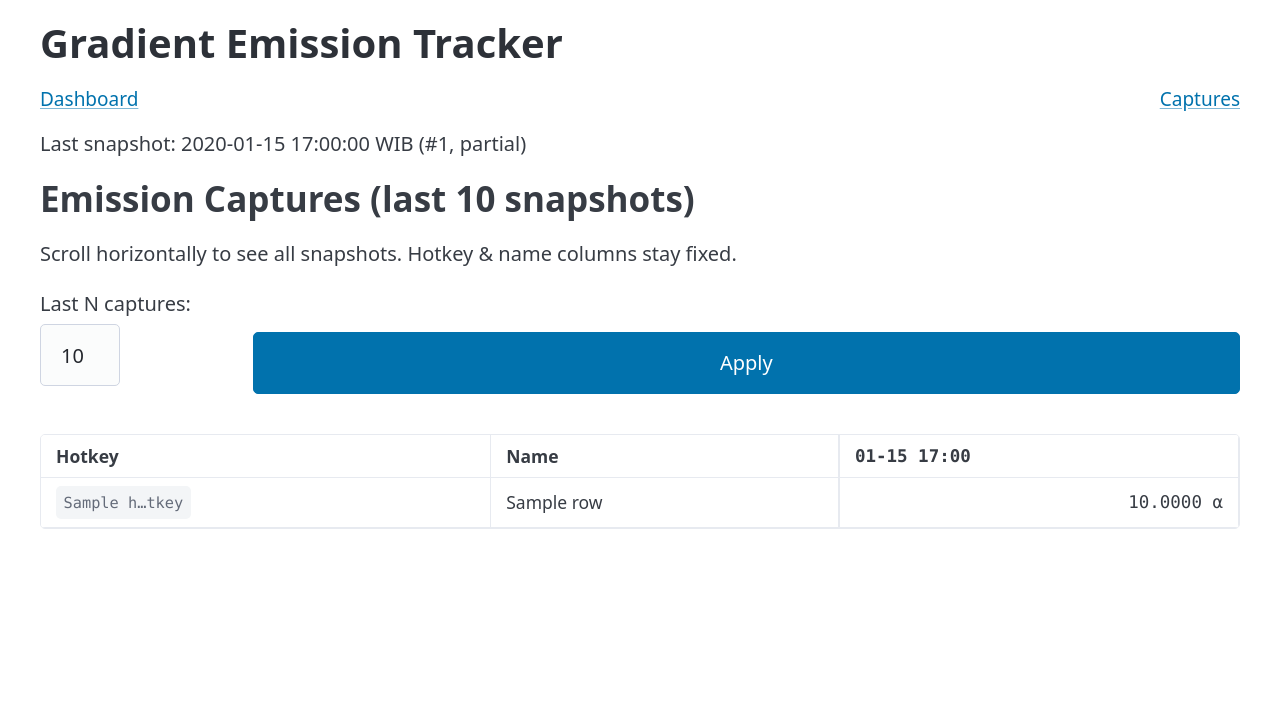
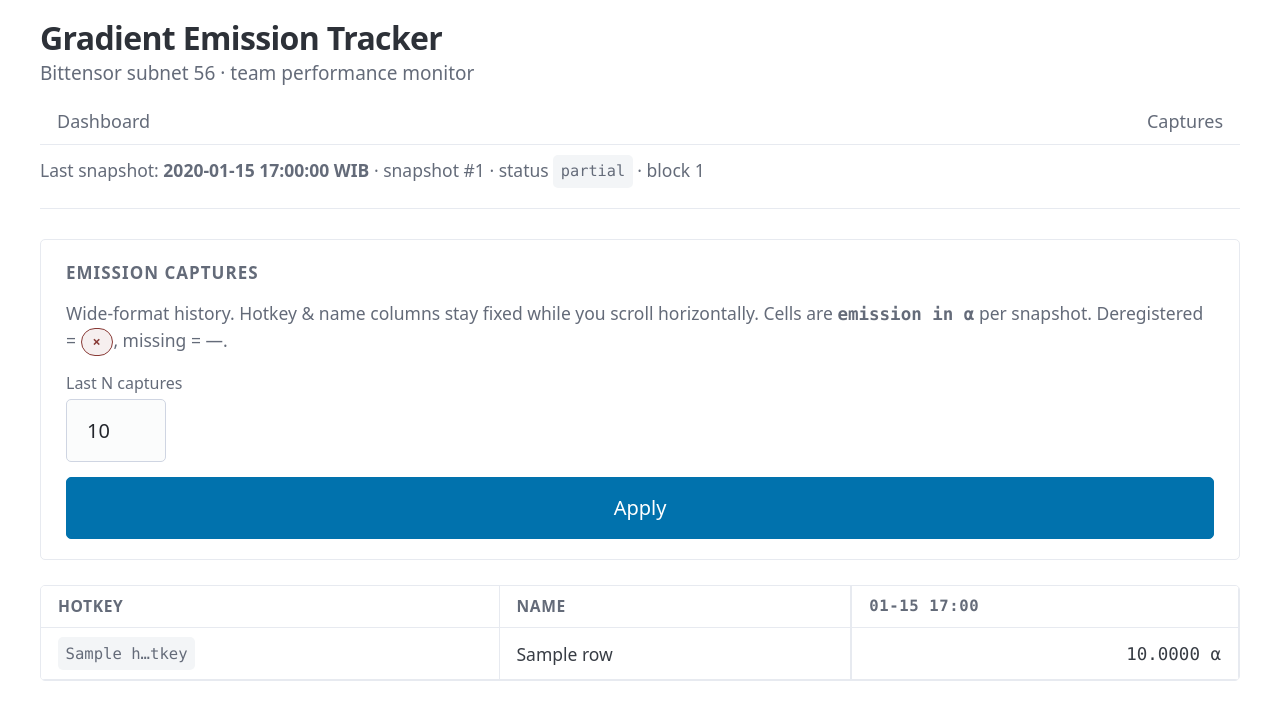
Before and after one commit to firzahdzm/data-emission, a FastAPI app: template src/emission_tracker/web/templates/captures.html in a window 1280 px wide. Shown: the top 720 px of the page. Run offline with FastAPI, Linux system fonts and the light colour scheme; the template is opened without the code that fills it: most values are stand-ins (such as "Sample title", 1, 10 or a date in 2020); parts of the project's set-up code (start-up, migrations or seed data) failed here and were passed over; some libraries are stand-ins or nearby versions.

Commit message:
feat(web): polish dashboard styling with KPI cards, badges, panels
Promote the dashboard from a raw Pico defaults look to a proper-looking
internal tool. All theme-aware via Pico CSS variables (light + dark).

style.css:
- Wider container (1200px), tighter header with subtitle
- Tabbed nav (Dashboard / Captures) with active underline driven by
  active_page context var
- .kpi-grid + .kpi-card components: label / big value / sub-line, with
  ok/warn color variants
- .panel section wrapper: card-style background, uppercase header label
- .filter-form: flex layout, label-above-input pattern
- .badge: pill-shaped status badges (ok / warn)
- .row-warn: subtle red-tinted row background (replaces hard-coded #fff4e6)
- Table polish: hover background, tabular-nums, uppercase header labels
- All colors via var(--pico-*) so light/dark mode both look intentional

base.html:
- Subtitle, structured last-snapshot line, active nav state

dashboard.html:
- 3 KPI cards on top (Accumulated / Registered / Deregistered)
- Filter form in its own panel, label-above-input
- Table inside a panel with section header
- Status column uses .badge .badge-ok / .badge-warn pills

captures.html:
- Wrapped in panel
- Header uppercased via CSS, body explainer line
- Table cells use card-background-color so they sit visually inside the
  panel; headers slightly elevated; sticky cols + zebra-style hover

Routes pass active_page to template context so the right nav tab
highlights. 2 captures-page assertions adjusted to match the new
copy. 83 tests passing.

```diff
--- a/src/emission_tracker/web/routes_pages.py
+++ b/src/emission_tracker/web/routes_pages.py
@@ -123,6 +123,7 @@ def register_pages(app: FastAPI) -> None:
                 "to_input": to or "",
                 "active_range": effective_preset if (from_ is None and to is None) else "",
                 "latest": latest,
+                "active_page": "dashboard",
             },
         )
 
@@ -139,5 +140,6 @@ def register_pages(app: FastAPI) -> None:
                 "rows": table["rows"],
                 "limit": limit,
                 "latest": latest,
+                "active_page": "captures",
             },
         )
--- a/src/emission_tracker/web/static/style.css
+++ b/src/emission_tracker/web/static/style.css
@@ -1,3 +1,193 @@
-main { max-width: 1000px; margin: 0 auto; padding: 1rem; }
-table { width: 100%; }
+/* ---- Layout ---- */
+main {
+    max-width: 1200px;
+    margin: 0 auto;
+    padding: 1.5rem 1rem 3rem;
+}
+
+main > header {
+    margin-bottom: 1.5rem;
+    padding-bottom: 1rem;
+    border-bottom: 1px solid var(--pico-muted-border-color);
+}
+main > header h1 {
+    margin: 0;
+    font-size: 1.6rem;
+    letter-spacing: -0.02em;
+}
+main > header .subtitle {
+    color: var(--pico-muted-color);
+    margin: 0.15rem 0 0.6rem;
+    font-size: 0.95rem;
+}
+main > header .last-snap {
+    color: var(--pico-muted-color);
+    font-size: 0.875rem;
+    margin: 0.25rem 0 0;
+}
+
+/* ---- Nav ---- */
+main > header nav {
+    display: flex;
+    gap: 0.25rem;
+    margin: 0.5rem 0;
+    border-bottom: 1px solid var(--pico-muted-border-color);
+    padding-bottom: 0;
+}
+main > header nav a {
+    padding: 0.4rem 0.85rem;
+    text-decoration: none;
+    color: var(--pico-muted-color);
+    border-bottom: 2px solid transparent;
+    margin-bottom: -1px;
+    font-size: 0.9rem;
+    font-weight: 500;
+}
+main > header nav a:hover {
+    color: var(--pico-color);
+}
+main > header nav a.active {
+    color: var(--pico-primary);
+    border-bottom-color: var(--pico-primary);
+}
+
+/* ---- Cards / sections ---- */
+section.panel {
+    background: var(--pico-card-background-color);
+    border: 1px solid var(--pico-muted-border-color);
+    border-radius: var(--pico-border-radius);
+    padding: 1rem 1.25rem;
+    margin: 0 0 1.25rem;
+}
+section.panel > h3:first-child,
+section.panel > header:first-child {
+    margin-top: 0;
+    margin-bottom: 0.75rem;
+    font-size: 0.85rem;
+    font-weight: 600;
+    color: var(--pico-muted-color);
+    letter-spacing: 0.06em;
+    text-transform: uppercase;
+}
+
+/* ---- KPI grid ---- */
+.kpi-grid {
+    display: grid;
+    grid-template-columns: repeat(auto-fit, minmax(180px, 1fr));
+    gap: 0.85rem;
+    margin: 0 0 1.5rem;
+}
+.kpi-card {
+    background: var(--pico-card-background-color);
+    border: 1px solid var(--pico-muted-border-color);
+    border-radius: var(--pico-border-radius);
+    padding: 0.9rem 1.1rem;
+    margin: 0;
+}
+.kpi-card .kpi-label {
+    display: block;
+    color: var(--pico-muted-color);
+    font-size: 0.75rem;
+    text-transform: uppercase;
+    letter-spacing: 0.08em;
+    margin-bottom: 0.25rem;
+}
+.kpi-card .kpi-value {
+    font-size: 1.6rem;
+    font-weight: 600;
+    font-variant-numeric: tabular-nums;
+    letter-spacing: -0.02em;
+}
+.kpi-card .kpi-sub {
+    color: var(--pico-muted-color);
+    font-size: 0.8rem;
+    margin-top: 0.15rem;
+}
+.kpi-card.kpi-warn .kpi-value { color: var(--pico-del-color, #c0392b); }
+.kpi-card.kpi-ok .kpi-value   { color: var(--pico-ins-color, #2e7d32); }
+
+/* ---- Filter form ---- */
+form.filter-form {
+    display: flex;
+    flex-wrap: wrap;
+    gap: 0.75rem 1rem;
+    align-items: end;
+    margin: 0;
+}
+form.filter-form label {
+    display: flex;
+    flex-direction: column;
+    gap: 0.2rem;
+    font-size: 0.8rem;
+    color: var(--pico-muted-color);
+    margin: 0;
+}
+form.filter-form input,
+form.filter-form select {
+    margin: 0;
+}
+form.filter-form button {
+    margin: 0;
+}
+.filter-period {
+    color: var(--pico-muted-color);
+    font-size: 0.825rem;
+    margin: 0.75rem 0 0;
+}
+
+/* ---- Tables ---- */
+table {
+    width: 100%;
+    margin: 0;
+}
+th {
+    font-weight: 600;
+    font-size: 0.85rem;
+    letter-spacing: 0.02em;
+    text-transform: uppercase;
+    color: var(--pico-muted-color);
+}
+tbody tr:hover {
+    background: var(--pico-card-sectionning-background-color, var(--pico-card-background-color));
+}
+td.num, th.num {
+    text-align: right;
+    font-variant-numeric: tabular-nums;
+}
+code.hotkey-pill {
+    font-size: 0.78rem;
+}
+
+/* ---- Status badges ---- */
+.badge {
+    display: inline-block;
+    padding: 0.15rem 0.55rem;
+    border-radius: 999px;
+    font-size: 0.72rem;
+    font-weight: 600;
+    text-transform: uppercase;
+    letter-spacing: 0.04em;
+    line-height: 1.4;
+    border: 1px solid currentColor;
+    background: transparent;
+}
+.badge-ok {
+    color: var(--pico-ins-color, #2e7d32);
+}
+.badge-warn {
+    color: var(--pico-del-color, #c0392b);
+    background: color-mix(in srgb, var(--pico-del-color, #c0392b) 8%, transparent);
+}
+
+/* ---- Row highlights ---- */
+tr.row-warn {
+    background: color-mix(in srgb, var(--pico-del-color, #c0392b) 5%, transparent);
+}
+tr.row-warn:hover {
+    background: color-mix(in srgb, var(--pico-del-color, #c0392b) 9%, transparent);
+}
+
+/* ---- Misc ---- */
 canvas { margin: 1rem 0; }
+small.muted, .text-muted { color: var(--pico-muted-color); }
+.text-mono { font-family: var(--pico-font-family-monospace); }
--- a/src/emission_tracker/web/templates/base.html
+++ b/src/emission_tracker/web/templates/base.html
@@ -2,7 +2,8 @@
 <html lang="id">
 <head>
     <meta charset="UTF-8">
-    <title>{% block title %}Emission Tracker{% endblock %}</title>
+    <meta name="viewport" content="width=device-width, initial-scale=1">
+    <title>{% block title %}Gradient Emission Tracker{% endblock %}</title>
     <meta http-equiv="refresh" content="300">
     <link rel="stylesheet" href="https://cdn.jsdelivr.net/npm/@picocss/pico@2/css/pico.classless.min.css">
     <link rel="stylesheet" href="/static/style.css">
@@ -12,14 +13,21 @@
 <main>
     <header>
         <h1>Gradient Emission Tracker</h1>
-        <nav style="margin: 0.25rem 0 0.75rem 0; display: flex; gap: 1rem; font-size: 0.95rem;">
-            <a href="/">Dashboard</a>
-            <a href="/captures">Captures</a>
+        <p class="subtitle">Bittensor subnet 56 · team performance monitor</p>
+        <nav>
+            <a href="/" class="{% if active_page == 'dashboard' %}active{% endif %}">Dashboard</a>
+            <a href="/captures" class="{% if active_page == 'captures' %}active{% endif %}">Captures</a>
         </nav>
         {% if latest %}
-        <p>Last snapshot: {{ latest.taken_at | dt_s }} (#{{ latest.id }}, {{ latest.status }})</p>
+        <p class="last-snap">
+            Last snapshot:
+            <strong>{{ latest.taken_at | dt_s }}</strong>
+            &middot; snapshot #{{ latest.id }}
+            &middot; status <code>{{ latest.status }}</code>
+            {% if latest.block_number %}&middot; block {{ latest.block_number }}{% endif %}
+        </p>
         {% else %}
-        <p>No snapshots yet.</p>
+        <p class="last-snap">No snapshots yet.</p>
         {% endif %}
     </header>
     {% block content %}{% endblock %}
--- a/src/emission_tracker/web/templates/captures.html
+++ b/src/emission_tracker/web/templates/captures.html
@@ -1,21 +1,24 @@
 {% extends "base.html" %}
 {% block content %}
 
-<section>
-    <h2>Emission Captures (last {{ limit }} snapshots)</h2>
-    <p>
-        Scroll horizontally to see all snapshots. Hotkey & name columns stay fixed.
+<section class="panel">
+    <header>Emission captures</header>
+    <p class="text-muted" style="margin: 0 0 0.75rem; font-size: 0.875rem;">
+        Wide-format history. Hotkey &amp; name columns stay fixed while you scroll horizontally.
+        Cells are <strong class="text-mono">emission in α</strong> per snapshot.
+        Deregistered = <span class="badge badge-warn">×</span>, missing = —.
     </p>
-    <form method="get" action="/captures" style="display: flex; gap: 1rem; align-items: end;">
+    <form method="get" action="/captures" class="filter-form">
         <label>
-            Last N captures:
-            <input type="number" name="limit" value="{{ limit }}" min="1" max="200" style="width: 80px;">
+            Last N captures
+            <input type="number" name="limit" value="{{ limit }}" min="1" max="200" style="width: 100px;">
         </label>
         <button type="submit">Apply</button>
     </form>
 </section>
 
 {% if snapshots %}
+<section class="panel" style="padding: 0; overflow: hidden;">
     <div class="captures-container">
         <table class="captures-table">
             <thead>
@@ -31,7 +34,7 @@
                 {% for r in rows %}
                 <tr>
                     <td class="sticky-col col-hotkey">
-                    <code title="{{ r.hotkey }}">{{ r.hotkey[:8] }}…{{ r.hotkey[-4:] }}</code>
+                        <code class="hotkey-pill" title="{{ r.hotkey }}">{{ r.hotkey[:8] }}…{{ r.hotkey[-4:] }}</code>
                     </td>
                     <td class="sticky-col col-name">{{ r.name }}</td>
                     {% for c in r.cells %}
@@ -50,18 +53,17 @@
             </tbody>
         </table>
     </div>
+</section>
 {% else %}
+<section class="panel">
     <p>No snapshots yet.</p>
+</section>
 {% endif %}
 
 <style>
-/* Use Pico CSS variables so the table follows light/dark theme.
-   Cells = page bg (blend in); headers = card bg (slight elevation). */
 .captures-container {
     overflow-x: auto;
     max-width: 100%;
-    border: 1px solid var(--pico-muted-border-color);
-    border-radius: var(--pico-border-radius);
 }
 .captures-table {
     border-collapse: separate;
@@ -71,49 +73,51 @@
     margin: 0;
 }
 .captures-table th, .captures-table td {
-    padding: 0.4rem 0.75rem;
+    padding: 0.45rem 0.85rem;
     border-bottom: 1px solid var(--pico-muted-border-color);
     border-right: 1px solid var(--pico-muted-border-color);
-    background: var(--pico-background-color);
+    background: var(--pico-card-background-color);
     color: var(--pico-color);
 }
 .captures-table thead th {
-    background: var(--pico-card-background-color);
     position: sticky;
     top: 0;
     z-index: 1;
     font-weight: 600;
-    color: var(--pico-color);
+    font-size: 0.78rem;
+    text-transform: uppercase;
+    letter-spacing: 0.04em;
+    color: var(--pico-muted-color);
+    background: var(--pico-card-sectionning-background-color, var(--pico-card-background-color));
 }
 .sticky-col {
     position: sticky;
-    background: var(--pico-background-color);
     z-index: 2;
 }
-.col-hotkey { left: 0; min-width: 160px; }
+.col-hotkey { left: 0; min-width: 170px; }
 .col-name   {
-    left: 160px;
-    min-width: 110px;
+    left: 170px;
+    min-width: 120px;
     border-right: 2px solid var(--pico-muted-border-color) !important;
 }
-.captures-table thead th.sticky-col {
-    z-index: 3;
-    background: var(--pico-card-background-color);
-}
+.captures-table thead th.sticky-col { z-index: 3; }
 .time-col {
-    min-width: 90px;
+    min-width: 100px;
     font-family: var(--pico-font-family-monospace);
-    font-weight: 500;
 }
 .cell {
     font-family: var(--pico-font-family-monospace);
     text-align: right;
+    font-variant-numeric: tabular-nums;
 }
 .cell .missing { color: var(--pico-muted-color); }
 .cell .deregistered {
     color: var(--pico-del-color, #c0392b);
     font-weight: bold;
 }
+.captures-table tbody tr:hover td {
+    background: var(--pico-card-sectionning-background-color, var(--pico-secondary-background));
+}
 </style>
 
 {% endblock %}
```
Also changed, not shown: src/emission_tracker/web/templates/dashboard.html (+39 -26 lines), tests/test_routes_pages.py (+4 -3 lines). Lines whose indentation alone changed are shown as unchanged.
